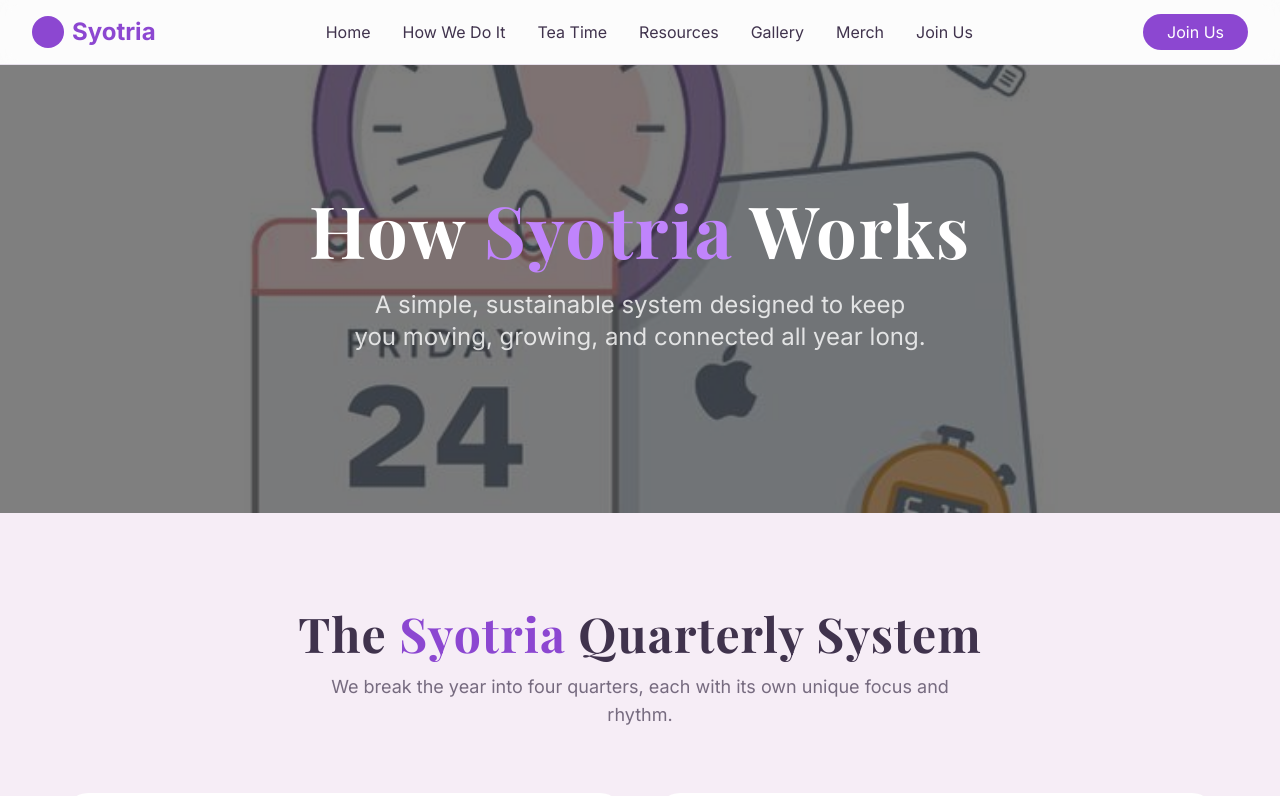
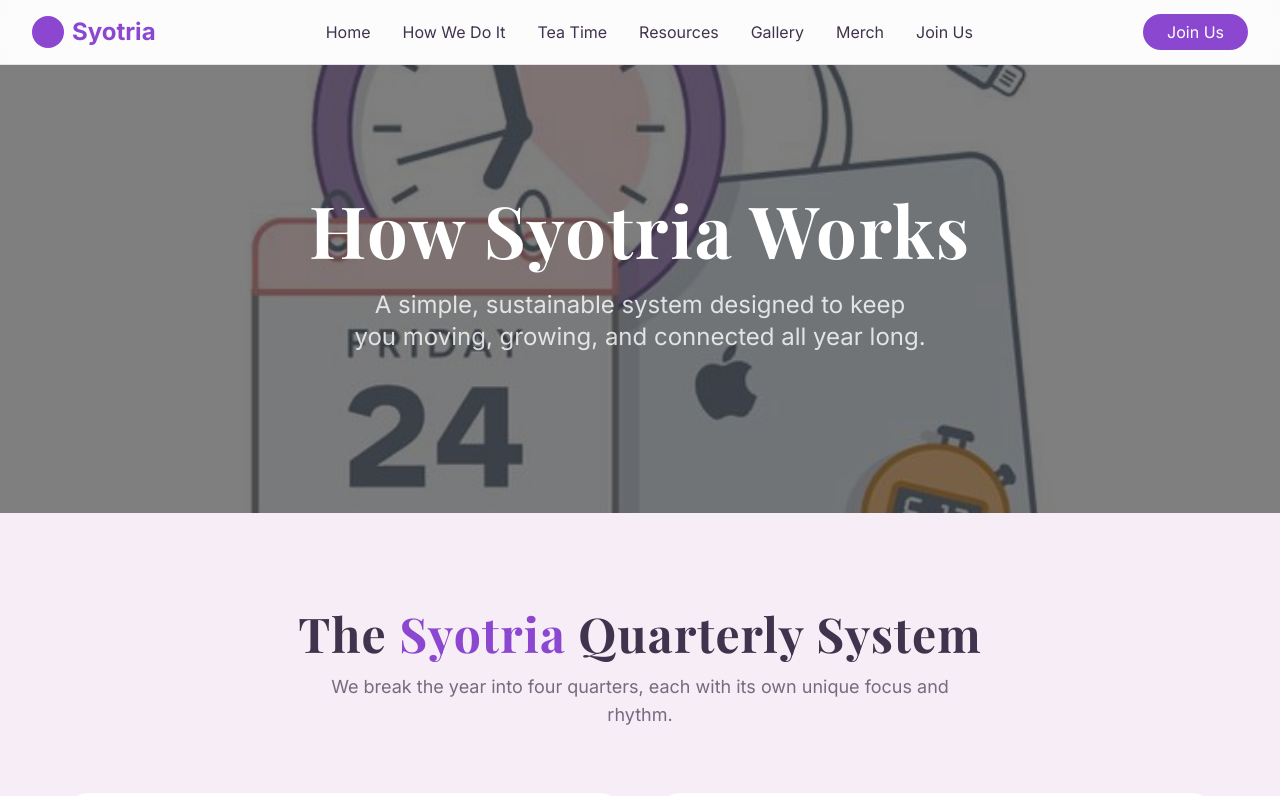
Before and after one commit to Nindium1/Syotria, a Next.js app: page /how-we-do-it in a window 1280 px wide. Shown: the top 796 px of the page. Built offline with nearby package versions, Linux system fonts and the light colour scheme.

Commit message:
Update page.tsx

```diff
--- a/app/how-we-do-it/page.tsx
+++ b/app/how-we-do-it/page.tsx
@@ -20,7 +20,7 @@ export default function HowWeDoIt() {
   <div className="absolute inset-0 bg-black/50"></div>
   <div className="max-w-4xl mx-auto text-center relative z-10">
     <h1 className="text-5xl md:text-6xl lg:text-7xl font-bold text-white mb-6 text-balance leading-tight">
-  How <span style={{ color: '#c084fc' }}>Syotria</span> Works
+  How <span className="text-white">Syotria</span> Works
 </h1>
     <p className="text-xl md:text-2xl text-white/80 mb-8 text-balance leading-relaxed max-w-2xl mx-auto">
       A simple, sustainable system designed to keep you moving, growing, and connected
```
